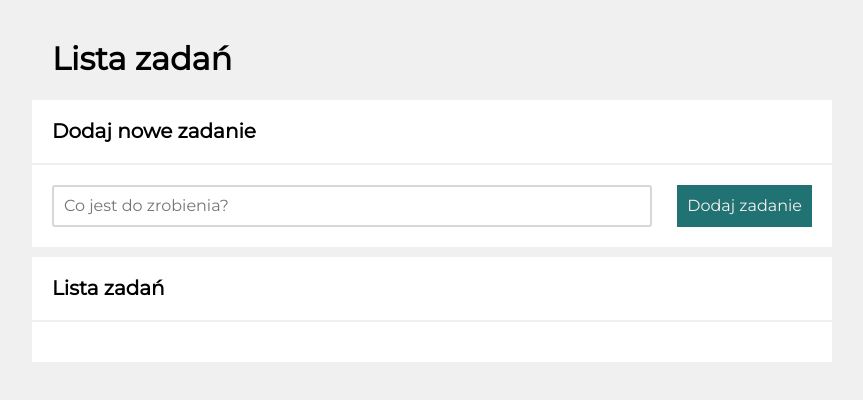
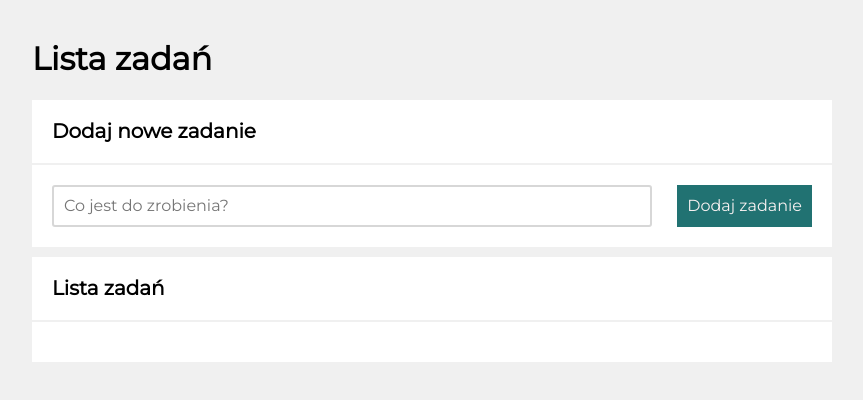
Before and after one commit to MagdaWicik/todo-list-react, a React (Create React App) app: page / in a window 1280 px wide. Shown: the top 400 px of the page, without its empty margins (208-1071 px from the left). Built offline with nearby package versions, Linux system fonts and the light colour scheme.

Commit message:
style.css in Header removed

```diff
--- a/src/Header/index.js
+++ b/src/Header/index.js
@@ -1,5 +1,3 @@
-import "./style.css";
-
 const Header = ({ title }) => (
     <header>
         <h1 className="header">{title}</h1>
--- a/src/Header/style.css
+++ /dev/null
@@ -1,3 +0,0 @@
-.header {
-    padding-left: 20px;
-}
```
